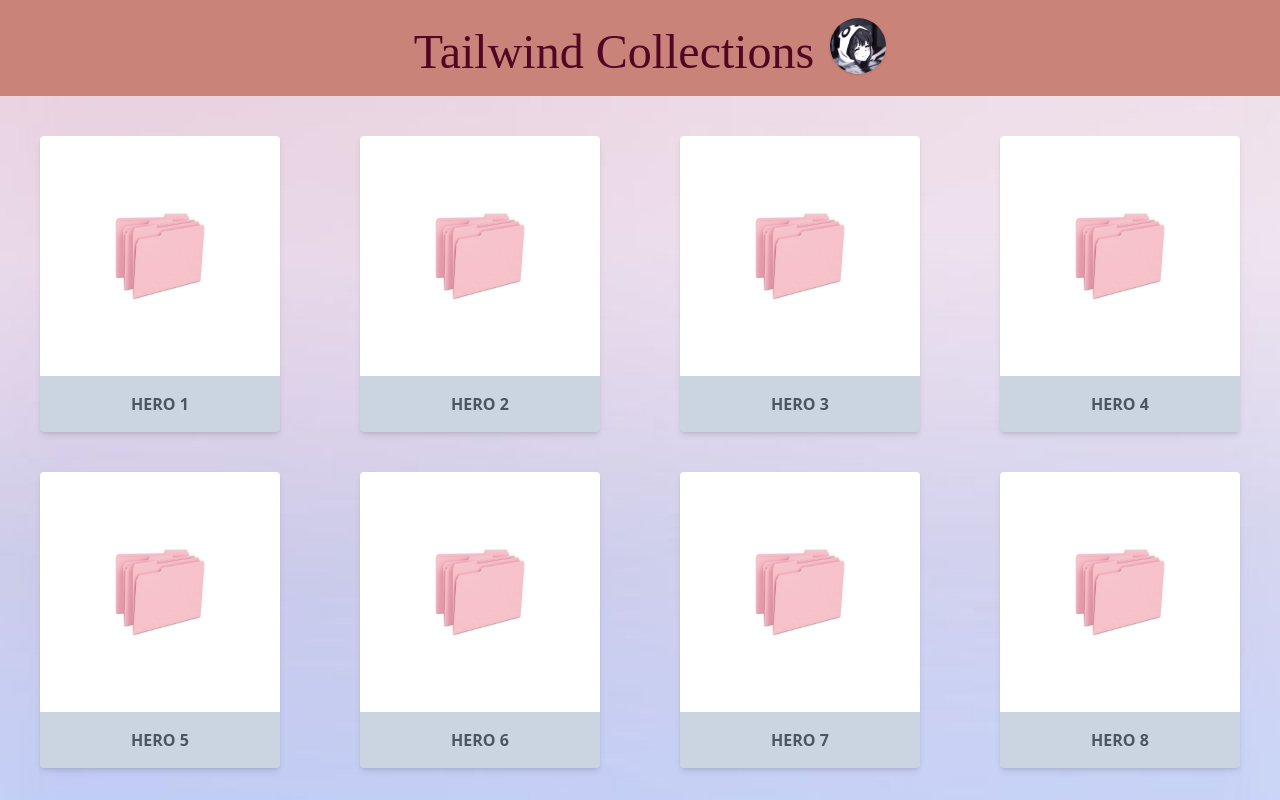
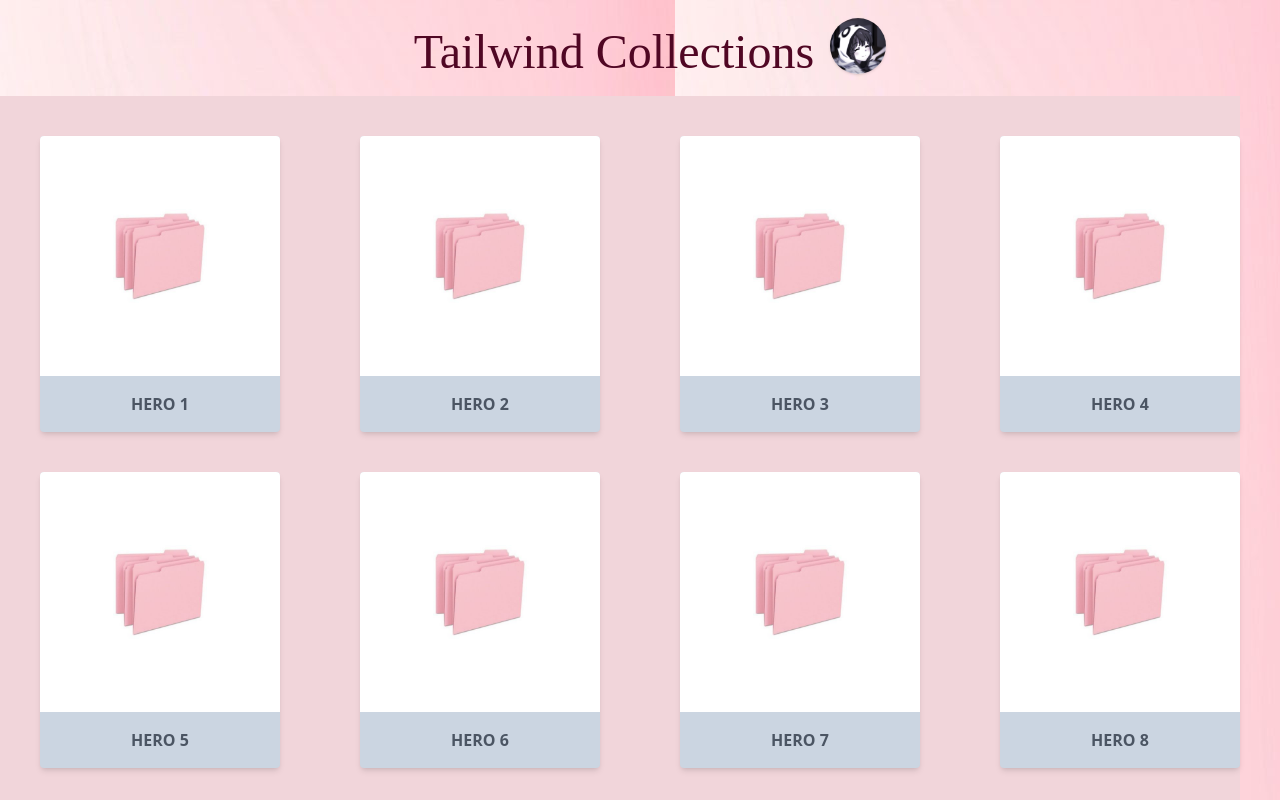
Before and after one commit to kaee-yorii/Belajar-Tailwind, a website: page src/index.html in a window 1280 px wide. Shown: the top 800 px of the page. Drawn offline with Linux system fonts and the light colour scheme.

Commit message:
merubah bbrapa background

```diff
--- a/src/index.css
+++ b/src/index.css
@@ -1,3 +1,3 @@
 body {
-     background-image: url(img/Pastel\ Light\ Blue\ Wallpaper\ Hd\ Resolution.jpeg);
+     background-image: url(img/Download\ free\ image\ of\ Simple\ spring\ gradient\ wallpaper\ in\ pink\ by\ Ning\ about\ iphone\ wallpapers\,\ plain\ background\,\ pink\ gradient\,\ gradient\,\ and\ story\ background\ 3017451.jpeg);
 }
--- a/src/index.html
+++ b/src/index.html
@@ -11,7 +11,7 @@
 
     <!-- INI HEADER -->
 
-    <header class="bg-calmrose h-24 w-full gap-4 p-2 flex justify-center">
+    <header class="bg-calrose h-24 w-full gap-4 p-2 flex justify-center">
         <div class="mt-3 ml-5 font-playfair text-5xl text-pink-950 justify-center pt-2">Tailwind Collections</div>
         <div class="mb-10 items">
             <img class="mt-2.5 w-14 h-14 rounded-full shadow" src="img/download (8).jpeg" alt="">
@@ -21,8 +21,7 @@
     <!-- INI MAIN -->
 
     <main class=" min-h-screen">
-        <img class="absolute w-full h-96" src="img/Pastel Light Blue Wallpaper Hd Resolution.jpeg" alt="">
-        <div class=" pt-10 grid grid-cols-4 gap-10 pb-10 mr-10">
+        <div class="bg-calmpink pt-10 grid grid-cols-4 gap-10 pb-10 mr-10">
             <!-- CARDS GO HERE -->
             <div class="ml-10 bg-slate-300 rounded overflow-hidden shadow-md relative
             transform hover:scale-110 hover:bg-opacity-50 transition ease-out duration-500">
--- a/tailwind.config.js
+++ b/tailwind.config.js
@@ -16,7 +16,8 @@ module.exports = {
           200: '#888883'
         },
         bluerose : '#679BE9',
-        calmrose: '#CA8379'
+        calmrose: '#CA8379',
+        calmpink :'#F1D5DA'
       },
       fontFamily:{
         'roboto':['Roboto', 'sans-serif'],
```
Also changed, not shown: dist/output.css.
